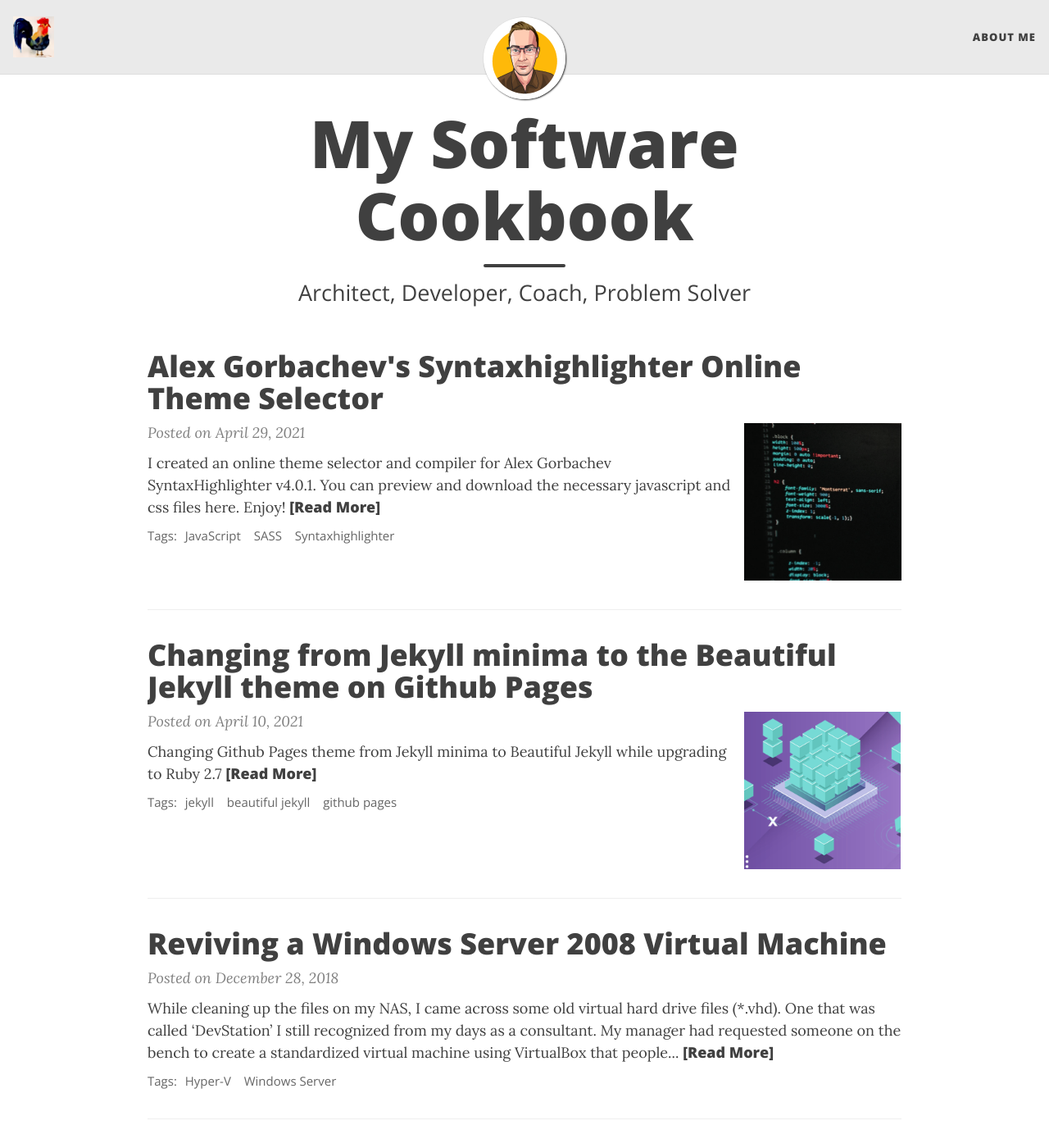
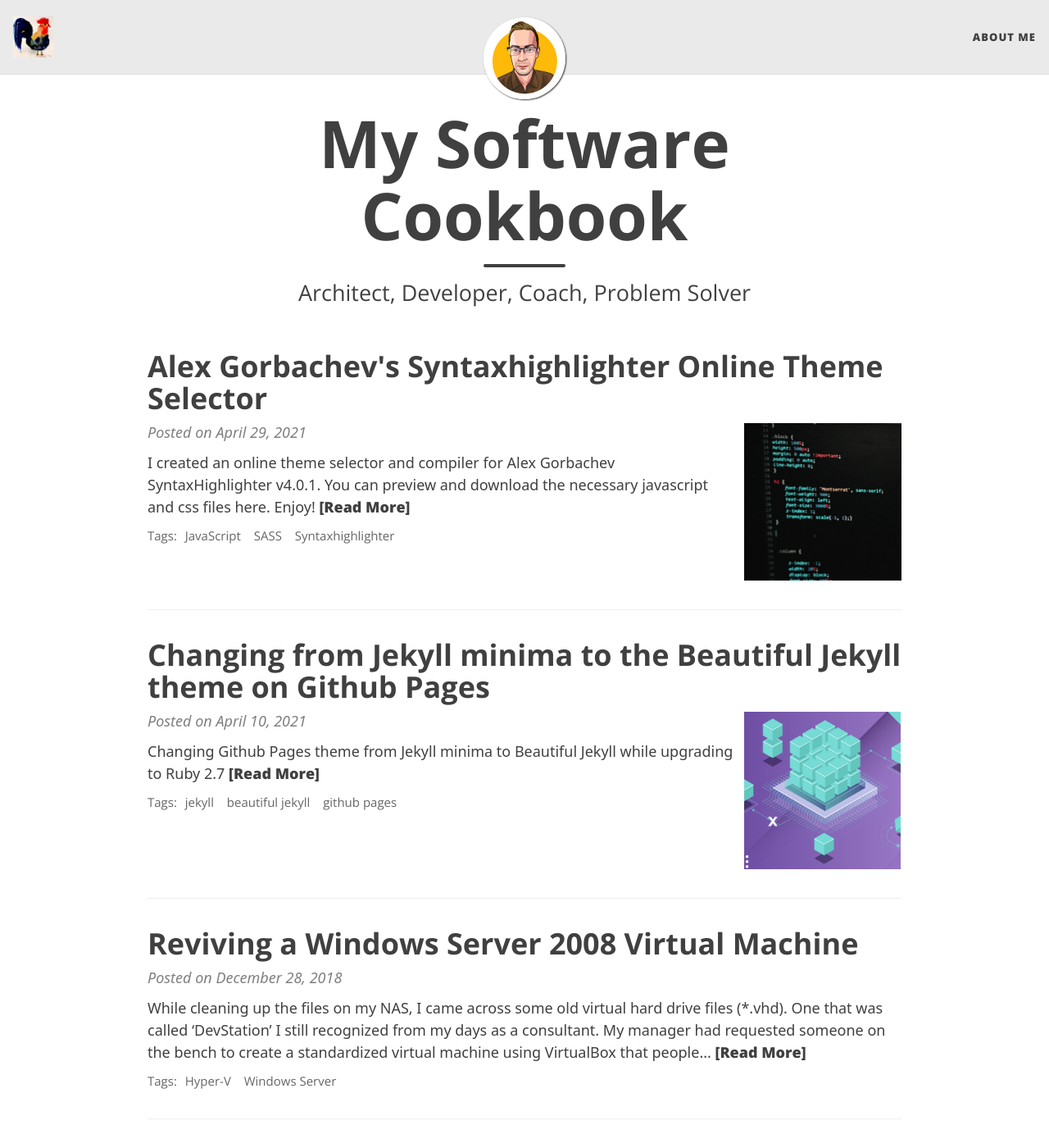
Before and after one commit to BartJolling/bartjolling.github.io, a Jekyll site: the page built from index.html, in a window 1280 px wide and 1400 px high. Shown: the whole window at 82% size. Built offline with Jekyll 4.4.1, drawn with Linux system fonts in a browser that asks for light colours; nearby versions of some CDN libraries; the list of posts is cut into pages by our own code.

Commit message:
Switch to sans-serif system fonts

```diff
--- a/assets/css/beautifuljekyll.css
+++ b/assets/css/beautifuljekyll.css
@@ -11,7 +11,11 @@
 }
 
 body {
-  font-family: 'Lora', 'Times New Roman', serif;
+  --ff-sans:system-ui,-apple-system,BlinkMacSystemFont,"Segoe UI","Ubuntu","Roboto","Noto Sans","Droid Sans",sans-serif;
+  --ff-serif:Georgia,Cambria,"Times New Roman",Times,serif;
+  --ff-non-text:'Open Sans', 'Helvetica Neue', Helvetica, Arial, sans-serif;
+
+  font-family:var(--ff-sans);
   font-size: 1.125rem;
   color: {{ site.text-col | default: "#404040" }};
   position: relative;
@@ -26,8 +30,8 @@
   margin: 1.875rem 0;
 }
 h1,h2,h3,h4,h5,h6 {
-  font-family: 'Open Sans', 'Helvetica Neue', Helvetica, Arial, sans-serif;
-  font-weight: 800;
+  font-family:var(--ff-non-text);
+  font-weight: 700;
   line-height: 1.1;
 }
 h1 {
@@ -124,7 +128,7 @@
 .navbar-custom {
   background-color: {{ site.navbar-col | default: "#EAEAEA" }};
   border-bottom: 1px solid {{ site.navbar-border-col | default: "#DDDDDD" }};
-  font-family: 'Open Sans', 'Helvetica Neue', Helvetica, Arial, sans-serif;
+  font-family:var(--ff-non-text);
   {% if site.navbar-img %}
     background-image: url({{ site.navbar-img | relative_url }});
     background-attachment: fixed;
@@ -394,7 +398,7 @@
   margin-bottom: 1.875rem;
 }
 footer .copyright {
-  font-family: 'Open Sans', 'Helvetica Neue', Helvetica, Arial, sans-serif;
+  font-family:var(--ff-non-text);
   text-align: center;
   margin-bottom: 0;
   margin-top: 0;
@@ -406,7 +410,7 @@
 footer .footer-custom-content {
   text-align: center;
   margin-bottom: 0.9375rem;
-  font-family: 'Open Sans', 'Helvetica Neue', Helvetica, Arial, sans-serif;
+  font-family:var(--ff-non-text);
 }
 
 @media (min-width: 768px) {
@@ -444,7 +448,7 @@
 
 .post-preview a {
   text-decoration: none;
-  font-family: 'Open Sans', 'Helvetica Neue', Helvetica, Arial, sans-serif;
+  font-family:var(--ff-non-text);
   color: {{ site.text-col | default: "#404040" }};
 }
 
@@ -469,7 +473,7 @@
   font-size: 1.125rem;
   font-style: italic;
   margin: 0 0 0.625rem;
-  font-family: 'Lora', 'Times New Roman', serif;
+  font-family:var(--ff-sans);
 }
 .post-heading .post-meta {
   display: inline-block;
@@ -546,7 +550,7 @@
 /* --- Tags --- */
 
 .blog-tags {
-  font-family: 'Open Sans', 'Helvetica Neue', Helvetica, Arial, sans-serif;
+  font-family:var(--ff-non-text);
   font-size: 0.9375rem;
   margin: 1.875rem 0;
 }
@@ -589,7 +593,7 @@
 }
 
 #full-tags-list {
-  font-family: 'Open Sans', 'Helvetica Neue', Helvetica, Arial, sans-serif;
+  font-family:var(--ff-non-text);
 }
 
 #full-tags-list .tag-entry {
@@ -663,7 +667,7 @@
   font-size: 1.6875rem;
   line-height: 1.1;
   display: block;
-  font-family: 'Open Sans', 'Helvetica Neue', Helvetica, Arial, sans-serif;
+  font-family:var(--ff-non-text);
   font-weight: 300;
   margin: 0.625rem 0 0;
 }
@@ -688,7 +692,7 @@
   padding: 0.3125rem 0.625rem;
   font-size: 0.6875rem;
   color: #EEE;
-  font-family: 'Open Sans', 'Helvetica Neue', Helvetica, Arial, sans-serif;
+  font-family:var(--ff-non-text);
   right: 0;
   bottom: 0;
   display: none;
@@ -780,7 +784,7 @@
 }
 
 .pagination .page-item .page-link {
-  font-family: 'Open Sans', 'Helvetica Neue', Helvetica, Arial, sans-serif;
+  font-family:var(--ff-non-text);
   text-transform: uppercase;
   font-size: 0.875rem;
   font-weight: 800;
```
